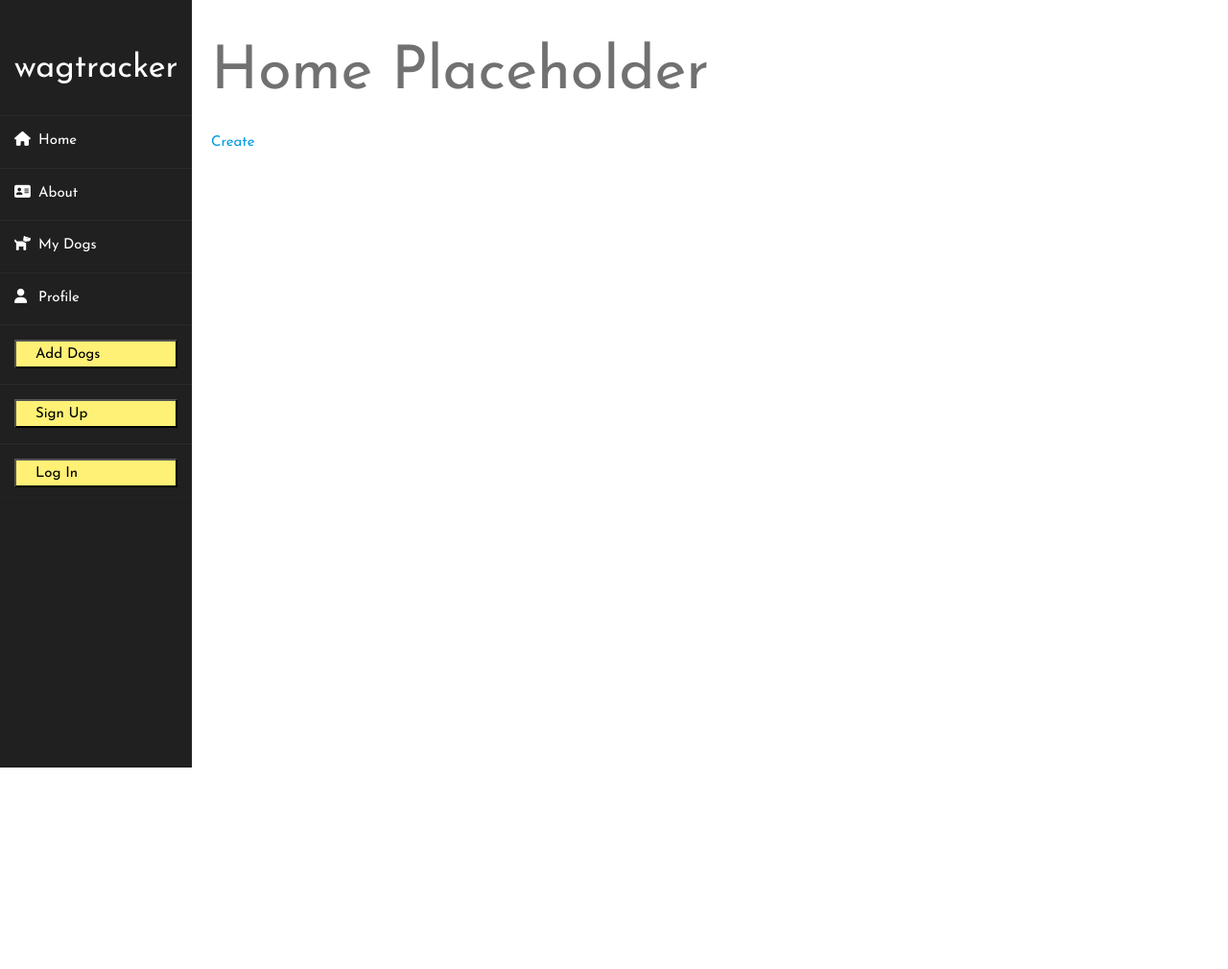
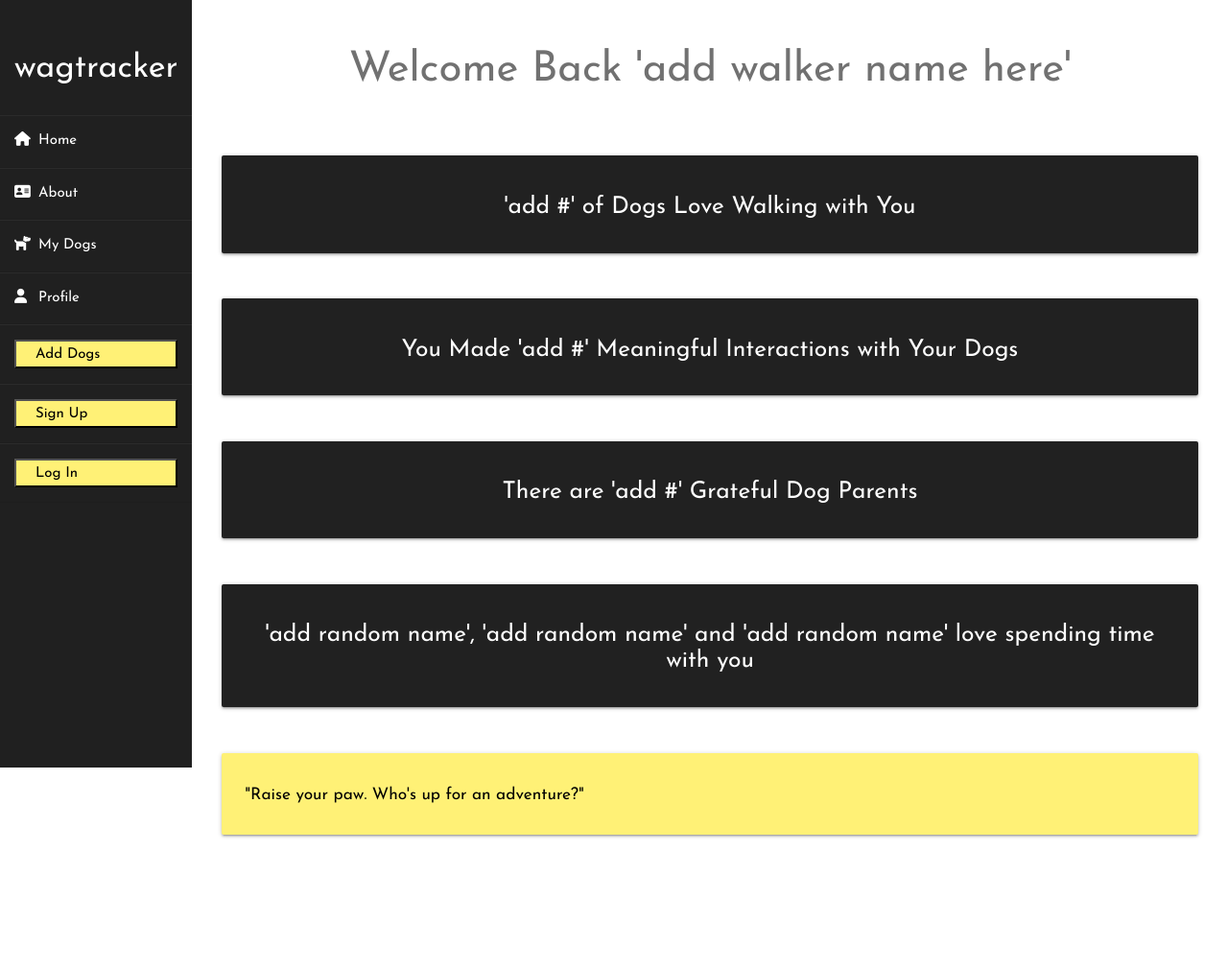
Before and after one commit to redsn/dog-walking-crm, a Django app: page / in a window 1280 px wide. Shown: the whole page at 96% size. Before the commit the page ends 800 px from the top, so only its background shows below. Run offline with Django 4.2, Linux system fonts and the light colour scheme; some libraries are stand-ins or nearby versions.

Commit message:
wip: initial design for home page

```diff
--- a/main_app/templates/home.html
+++ b/main_app/templates/home.html
@@ -1,6 +1,46 @@
 {% extends 'base.html' %}
 
 {% block content %}
-<h1>Home Placeholder</h1>
-<a href="dogs/create/">Create</a>
+<!-- <h1>Home Placeholder</h1>
+<a href="dogs/create/">Create</a> -->
+    <div class="row">
+        <div class="col s12 valign center"><h3>Welcome Back 'add walker name here' </h3></div>
+    </div>
+
+    <div class="row">
+        <div class="col s12">
+            <div class="card-panel grey darken-4">
+            <span class="white-text center-align"><h5>'add #' of Dogs Love Walking with You</h5>
+            </span>
+            </div>
+        </div>
+        <div class="row">
+            <div class="col s12">
+                <div class="card-panel grey darken-4">
+                <span class="white-text center-align"><h5>You Made 'add #' Meaningful Interactions with Your Dogs</h5>
+                </span>
+            </div>
+        </div>
+        <div class="row">
+            <div class="col s12">
+                <div class="card-panel grey darken-4">
+                <span class="white-text center-align"><h5>There are 'add #' Grateful Dog Parents</h5>
+                </span>
+            </div>
+        </div>
+        <div class="row">
+            <div class="col s12">
+                <div class="card-panel grey darken-4">
+                <span class="white-text center-align"><h5>'add random name', 'add random name' and 'add random name' love spending time with you</h5>
+                </span>
+            </div>
+        </div>
+        <div class="row">
+            <div class="col s12">
+                <div class="card-panel yellow lighten-2">
+                <span class="black-text"><h6>"Raise your paw. Who's up for an adventure?"</h6>
+                </span>
+            </div>
+        </div>
+    </div>
 {% endblock %}
```
